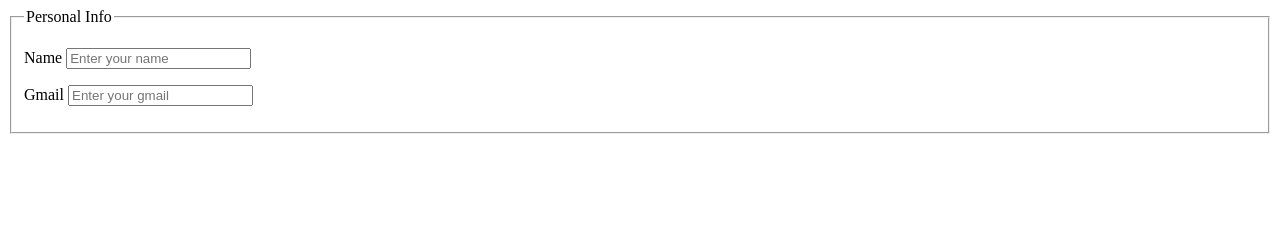
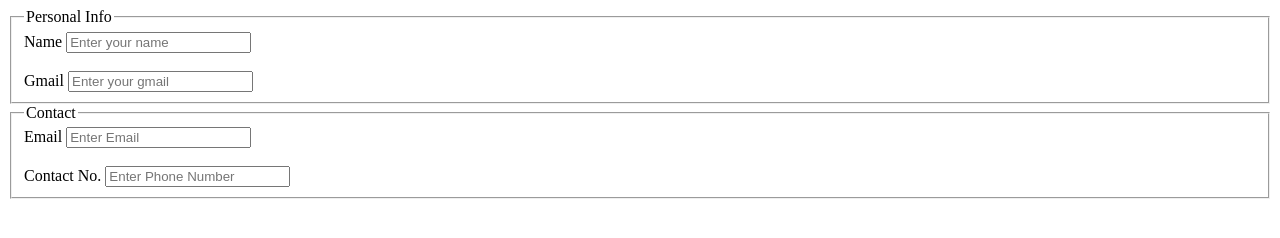
Before and after one commit to Saira-Nawaz/Web-development-classes, a plain HTML site: page class 6/index.html in a window 1280 px wide. Drawn offline with Linux system fonts and the light colour scheme.

Commit message:
add contact form

```diff
--- a/class 6/index.html
+++ b/class 6/index.html
@@ -8,14 +8,17 @@
 <body>
     <fieldset>
         <legend>Personal Info</legend>
-        <p>
         <label for="">Name</label>
-        <input type="text" name="" id="" placeholder="Enter your name">
-        </p>
-        <p>
+        <input type="text" name="" id="" placeholder="Enter your name"> <br> <br>
         <label for="">Gmail</label>
         <input type="email" name="" id="" placeholder="Enter your gmail">
-        </p>
+    </fieldset>
+    <fieldset>
+        <legend>Contact</legend>
+        <label for="">Email</label>
+        <input type="email" name="" id="" placeholder="Enter Email"> <br> <br>
+        <label for="">Contact No.</label>
+        <input type="number" name="" id="" placeholder="Enter Phone Number">
     </fieldset>
 </body>
 </html>
```
